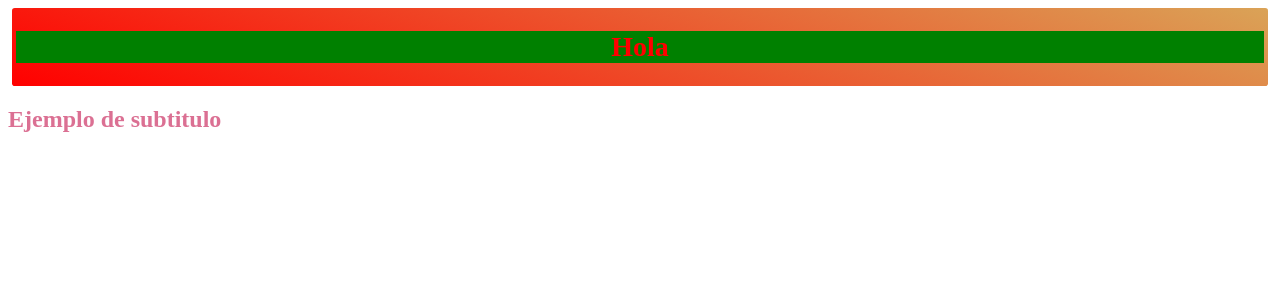
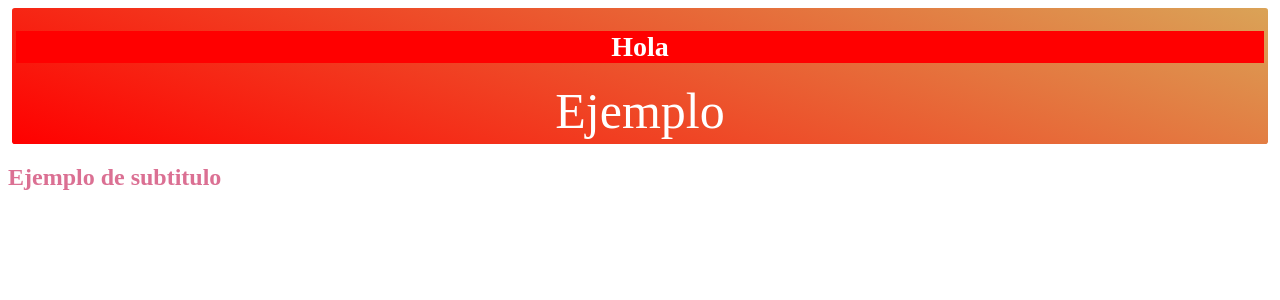
Before and after one commit to ErnestoM12/react-styled, a React (Create React App) app: page / in a window 1280 px wide. Shown: the top 300 px of the page. Built offline with nearby package versions, Linux system fonts and the light colour scheme.

Commit message:
tambien se pueden agregar clases

```diff
--- a/src/App.js
+++ b/src/App.js
@@ -17,12 +17,16 @@ font-size:14px;
 *Estilisando elementon aninado al header en este caso al h1
 */
 div{
-  background:green
+  background:red
 
 
 }
 h1{
-color: red;
+color: white;
+}
+
+.big {
+  font-size: 50px;
 }
 
 `
@@ -39,6 +43,9 @@ const App = () => {
         <div>
           <h1>Hola</h1>
         </div>
+        <spam className='big'>
+          Ejemplo
+        </spam>
       </Header>
       <SubTitle>
         Ejemplo de subtitulo
```
